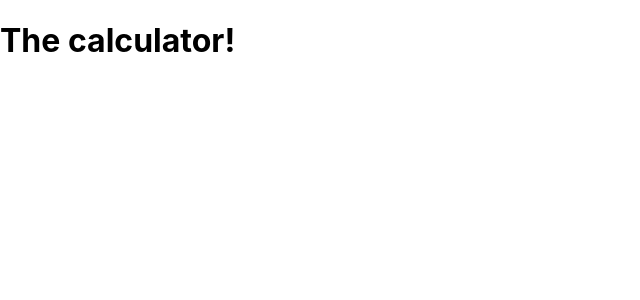
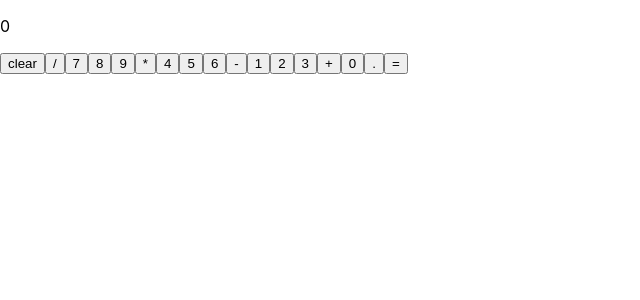
Before and after one commit to matiss-norenbergs/calculator-msa, a React (Create React App) app: page / in a window 1280 px wide. Shown: the top 300 px of the page, without its empty margins (0-640 px from the left). Built offline with nearby package versions, Linux system fonts and the light colour scheme.

Commit message:
coding components

```diff
--- a/src/App.js
+++ b/src/App.js
@@ -1,7 +1,18 @@
+import Button from "./components/Button";
+import Screen from "./components/Screen";
+
 function App() {
   return (
-    <div className="App">
-      <h1>The calculator!</h1>
+    <div className="content">
+      <div className="calc">
+        <div className="screen">
+          <Screen />
+        </div>
+
+        <div className="buttons">
+          <Button />
+        </div>
+      </div>
     </div>
   );
 }
--- /dev/null
+++ b/src/components/Button.js
@@ -0,0 +1,13 @@
+const Button = () => {
+    const btns = ['clear', '/', '7', '8', '9', '*', '4', '5', '6', '-', '1', '2', '3', '+', '0', '.', '='];
+
+    return(
+        <>
+        {btns.map((btn) => (
+            <button className={btn === 'clear' ? 'btn long' : (btn === '0' ? 'btn mid' : 'btn')}>{ btn }</button>
+        ))}
+        </>
+    )
+}
+
+export default Button;
--- /dev/null
+++ b/src/components/Screen.js
@@ -0,0 +1,7 @@
+const Screen = () => {
+    return(
+        <p>0</p>
+    )
+}
+
+export default Screen;
```
